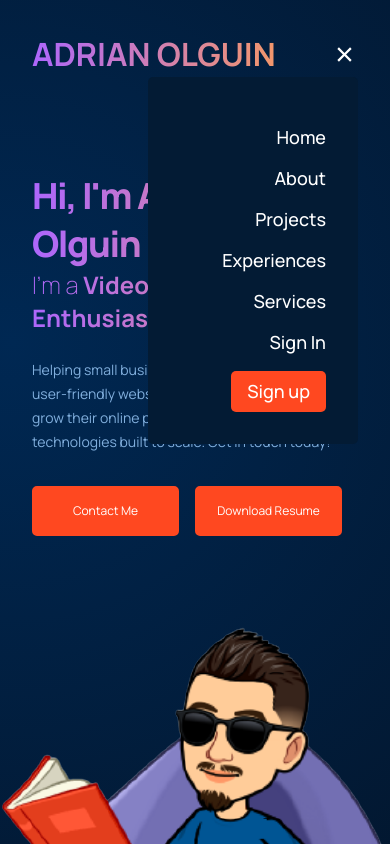
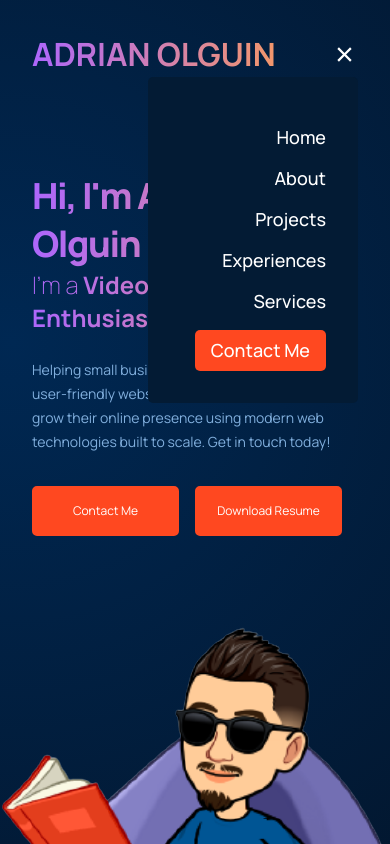
Before and after one commit to ajolguin/react-portfolio, a React (Create React App) app: page / in a window 390 px wide. Both pictures are taken after a click on the icon 344 px from the left and 54 px from the top of the page. Shown: the top 844 px of the page. Built offline with nearby package versions, Linux system fonts and the light colour scheme.

Commit message:
Fixed contact button on mobile

```diff
--- a/src/components/navbar/Navbar.jsx
+++ b/src/components/navbar/Navbar.jsx
@@ -36,7 +36,7 @@ const Navbar = () => {
         </div>
       </div>
       <div className="ao__navbar-sign">
-        <button type="button">Contact Me</button>
+        <a href="mailto:aolguin8097@gmail.com"><button type="button">Contact Me</button></a>
       </div>
       <div className="ao__navbar-menu">
         {toggleMenu ? (
@@ -57,8 +57,7 @@ const Navbar = () => {
             <div className="ao__navbar-menu_container-links">
               <Menu />
               <div className="ao__navbar-menu_container-links-sign">
-                <p>Sign in</p>
-                <button type="button">Sign up</button>
+                <a href="mailto:aolguin8097@gmail.com"><button type="button">Contact Me</button></a>
               </div>
             </div>
           </div>
```
